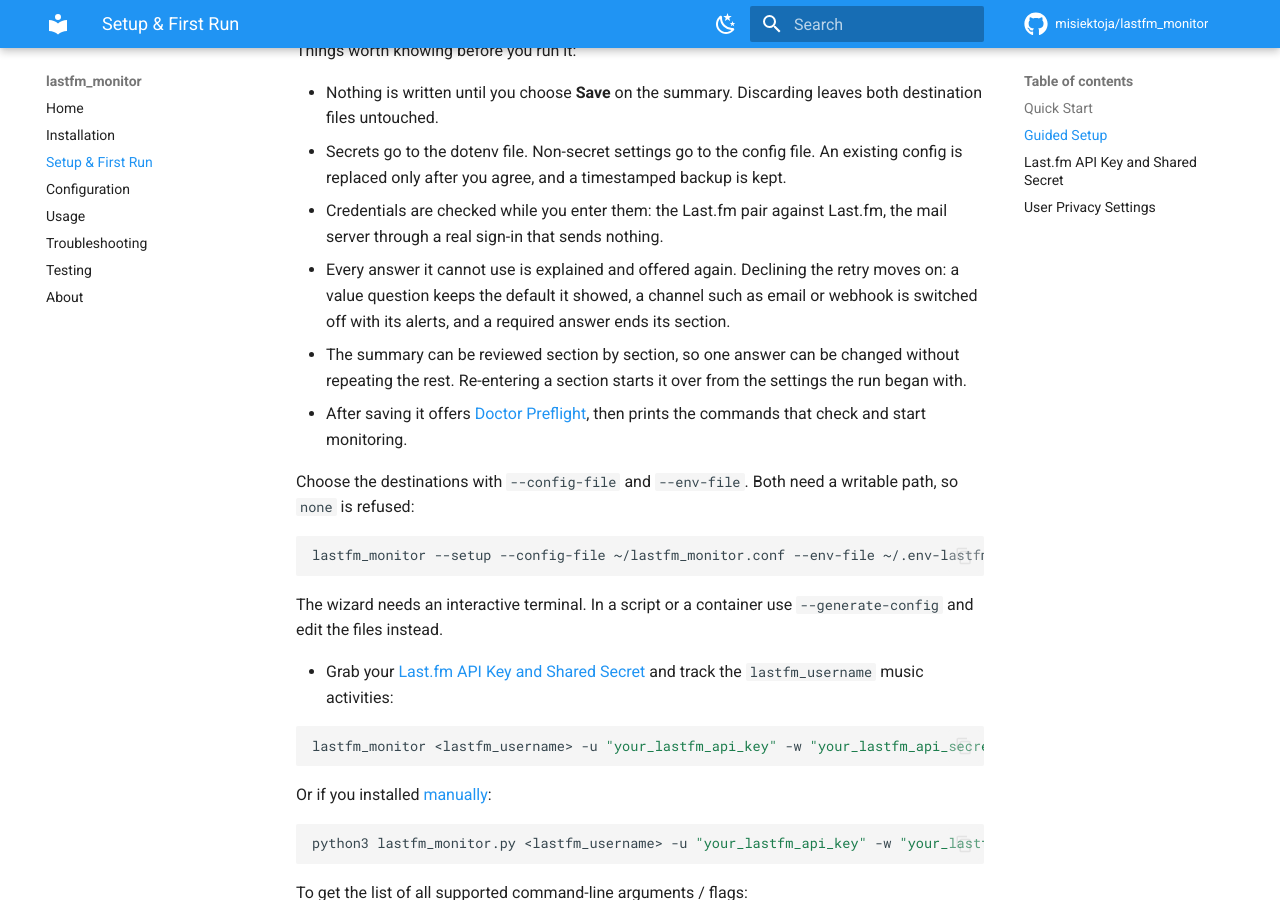
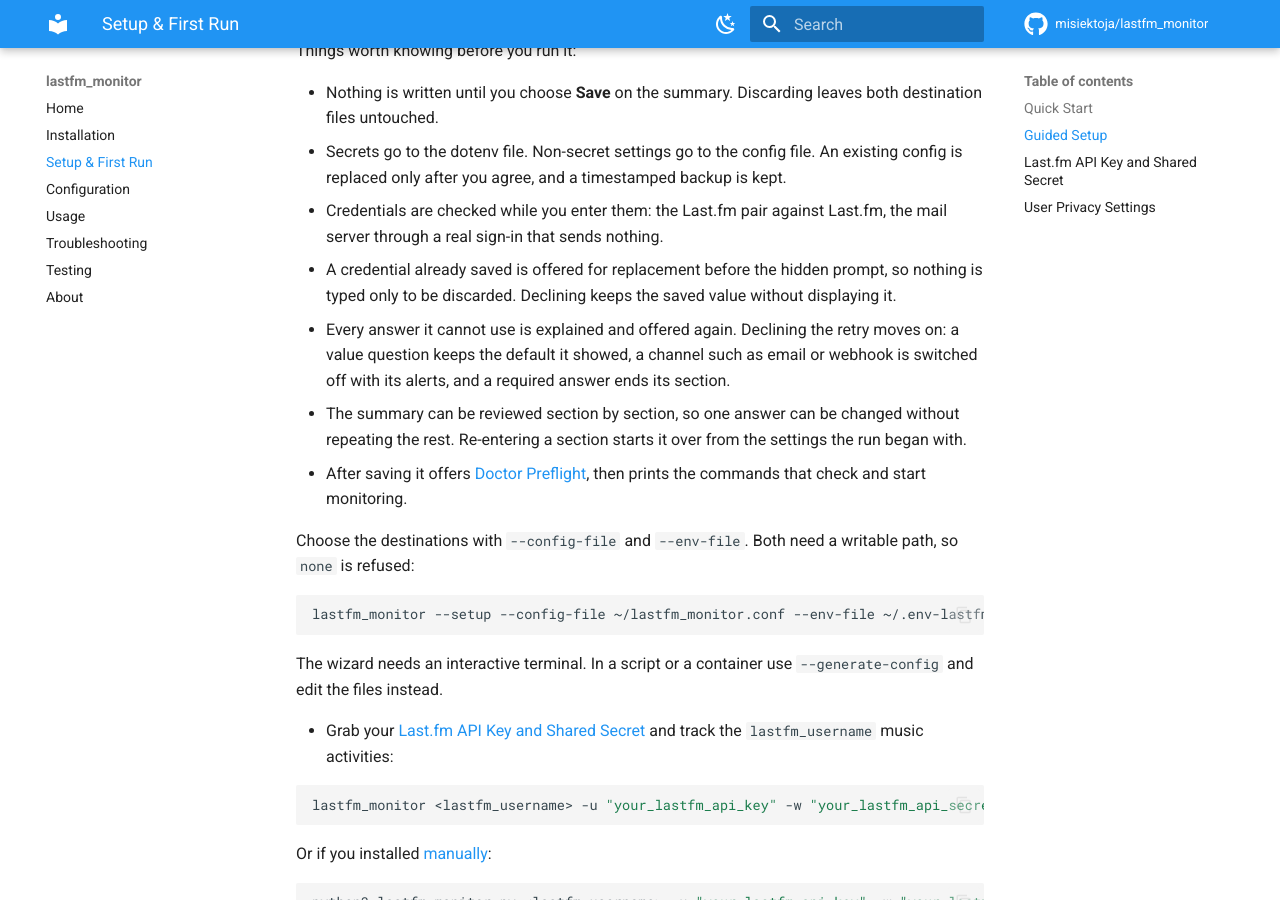
Before and after one commit to misiektoja/lastfm_monitor, an MkDocs documentation site: the page built from docs/setup-and-first-run.md, in a window 1280 px wide and 900 px high, scrolled down 581 px. Built offline with MkDocs 1.6.1 and Material for MkDocs 9.7.7, drawn with Linux system fonts in a browser that asks for light colours; comment, search, counter and statistics services are not loaded.

Commit message:
docs(setup): note when a saved credential is offered for replacement

```diff
--- a/docs/setup-and-first-run.md
+++ b/docs/setup-and-first-run.md
@@ -24,6 +24,7 @@ Things worth knowing before you run it:
 - Nothing is written until you choose **Save** on the summary. Discarding leaves both destination files untouched.
 - Secrets go to the dotenv file. Non-secret settings go to the config file. An existing config is replaced only after you agree, and a timestamped backup is kept.
 - Credentials are checked while you enter them: the Last.fm pair against Last.fm, the mail server through a real sign-in that sends nothing.
+- A credential already saved is offered for replacement before the hidden prompt, so nothing is typed only to be discarded. Declining keeps the saved value without displaying it.
 - Every answer it cannot use is explained and offered again. Declining the retry moves on: a value question keeps the default it showed, a channel such as email or webhook is switched off with its alerts, and a required answer ends its section.
 - The summary can be reviewed section by section, so one answer can be changed without repeating the rest. Re-entering a section starts it over from the settings the run began with.
 - After saving it offers [Doctor Preflight](troubleshooting.md#doctor-preflight), then prints the commands that check and start monitoring.
```
